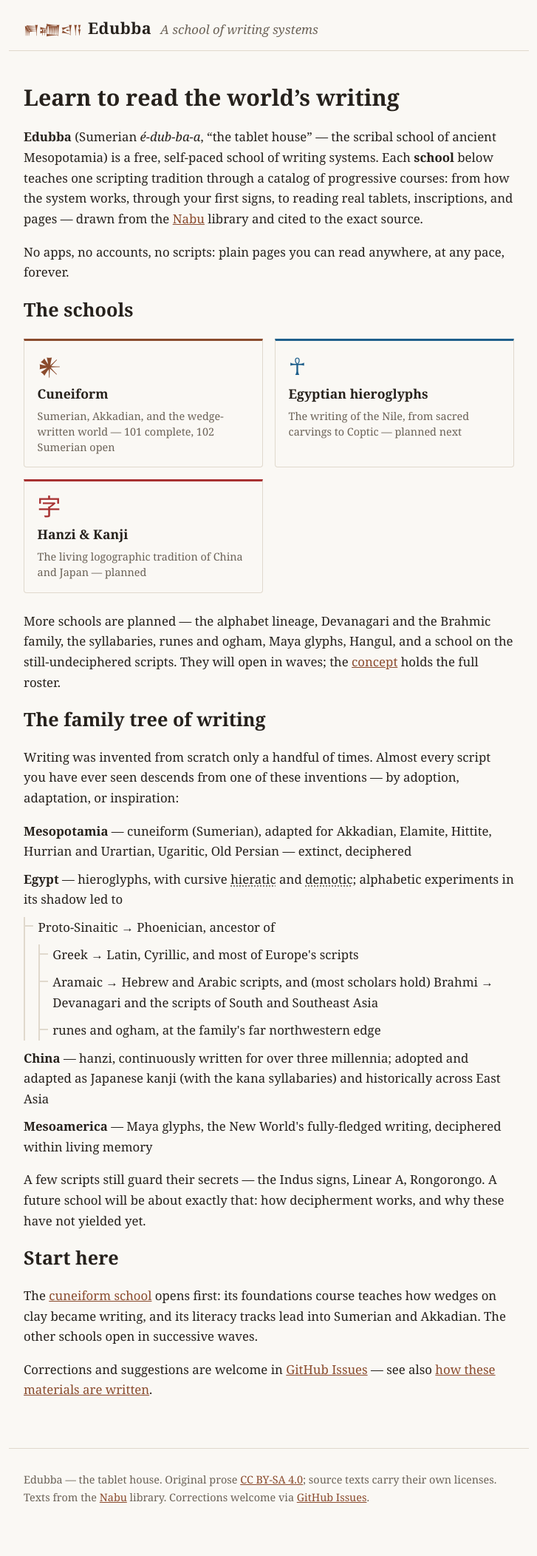
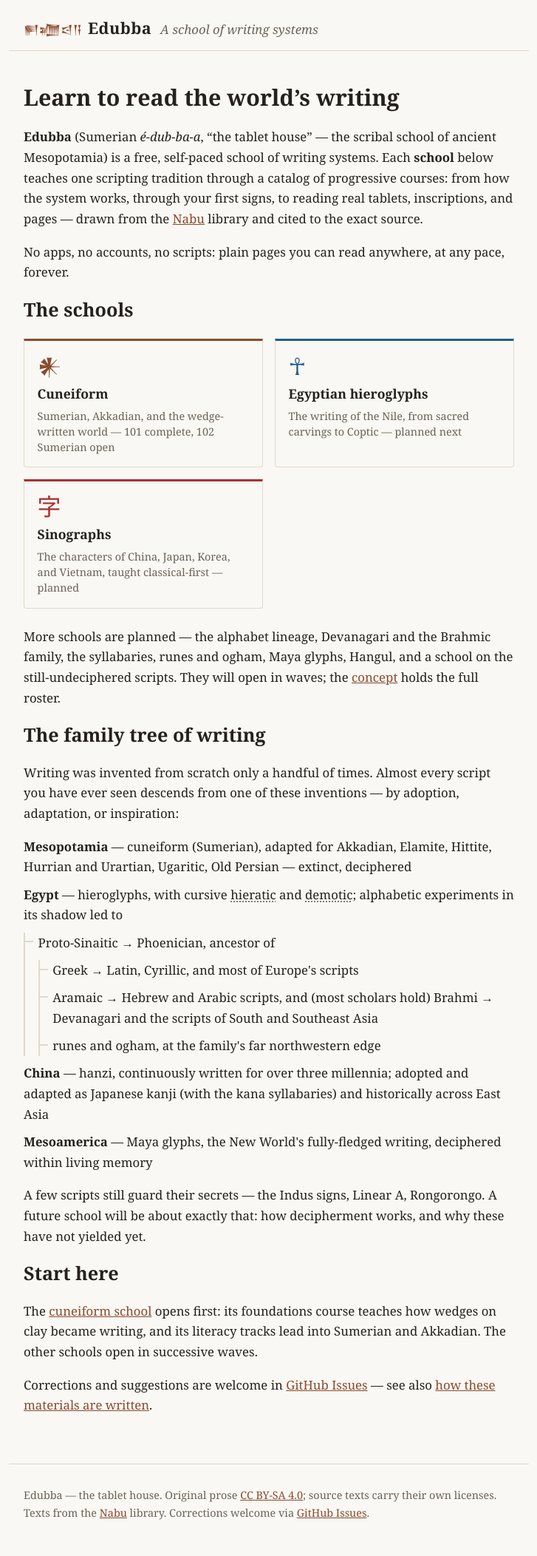
Before and after one commit to arvicco/nabu-edubba, a Jekyll site: the page built from site/index.md, in a window 1280 px wide. Shown: the whole page at 74% size, without its empty margins (276-1003 px from the left). Built offline with Jekyll 4.4.1, drawn with Linux system fonts in a browser that asks for light colours; before the commit the page ends 2083 px from its top, so only the background shows below that.

Commit message:
feat: the hanzi school becomes the sinograph school (M15-2)
Ratified name lands site-wide: /sinographs/ school page with the
ruled classical-first catalog, landing card, accent variables, and
body class renamed. The published /hanzi/ URL stays as a layoutless
redirect stub (meta refresh + visible link) so no live link breaks.

Co-Authored-By: Claude Fable 5 <noreply@anthropic.com>

```diff
--- a/site/_layouts/default.html
+++ b/site/_layouts/default.html
@@ -12,7 +12,7 @@
 </head>
 {% assign url_school = page.url | split: "/" | slice: 1 | first %}
 {% assign school = page.school | default: url_school %}
-<body{% if school == "cuneiform" or school == "hieroglyphs" or school == "hanzi" %} class="school-{{ school }}"{% endif %}>
+<body{% if school == "cuneiform" or school == "hieroglyphs" or school == "sinographs" %} class="school-{{ school }}"{% endif %}>
   <header class="site-header">
     <a class="wordmark" href="{{ '/' | relative_url }}" title="Edubba — the tablet house">
       <span class="wordmark-glyphs" aria-hidden="true">𒂍𒁾𒁀𒀀</span>
--- a/site/assets/style.css
+++ b/site/assets/style.css
@@ -31,7 +31,7 @@
   /* Per-school accents (school layouts set --accent to one of these) */
   --accent-cuneiform: #8a4b2d;   /* terracotta — clay and reed */
   --accent-hieroglyphs: #1f5f8b; /* lapis — faience and Nile */
-  --accent-hanzi: #a83232;       /* cinnabar — seal ink */
+  --accent-sinographs: #a83232;       /* cinnabar — seal ink */
   --logogram: #2f6b33;           /* reed green — logogram voice-marking */
 }
 
@@ -44,7 +44,7 @@
     --rule: #3a342d;
     --accent-cuneiform: #d08a5f;
     --accent-hieroglyphs: #6fa8d0;
-    --accent-hanzi: #d76c6c;
+    --accent-sinographs: #d76c6c;
     --logogram: #8fbb7a;
   }
 }
@@ -153,7 +153,7 @@ img, svg { max-width: 100%; }
 
 .accent-cuneiform   { --card-accent: var(--accent-cuneiform); }
 .accent-hieroglyphs { --card-accent: var(--accent-hieroglyphs); }
-.accent-hanzi       { --card-accent: var(--accent-hanzi); }
+.accent-sinographs       { --card-accent: var(--accent-sinographs); }
 
 /* --- Landing: family tree (nested lists, readable in any browser) --- */
 
@@ -602,7 +602,7 @@ a.deal-tile:visited { color: #9b9189; border-color: #d8d2cb; }
 
 /* Course pages carry their school's accent (landing cards already do) */
 body.school-hieroglyphs { --accent: var(--accent-hieroglyphs); }
-body.school-hanzi { --accent: var(--accent-hanzi); }
+body.school-sinographs { --accent: var(--accent-sinographs); }
 
 .translit { font-style: italic; }
 /* Bound transcription (rulebook §9): its own register beside the
--- a/site/index.md
+++ b/site/index.md
@@ -2,7 +2,7 @@
 title: null
 description: >-
   Edubba — a free, self-paced school of writing systems: courses in
-  cuneiform, hieroglyphs, hanzi, and the world's other scripting
+  cuneiform, hieroglyphs, sinographs, and the world's other scripting
   traditions, from first signs to reading real texts.
 ---
 
@@ -32,10 +32,10 @@ at any pace, forever.
     <strong>Egyptian hieroglyphs</strong>
     <span class="school-note">The writing of the Nile, from sacred carvings to Coptic — planned next</span>
   </a>
-  <a class="school-card accent-hanzi" href="{{ '/hanzi/' | relative_url }}">
+  <a class="school-card accent-sinographs" href="{{ '/sinographs/' | relative_url }}">
     <span class="school-glyph" aria-hidden="true">字</span>
-    <strong>Hanzi &amp; Kanji</strong>
-    <span class="school-note">The living logographic tradition of China and Japan — planned</span>
+    <strong>Sinographs</strong>
+    <span class="school-note">The characters of China, Japan, Korea, and Vietnam, taught classical-first — planned</span>
   </a>
 </div>
 
```
Also changed, not shown: site/hanzi/index.html (added, +17 -0 lines), site/hanzi/index.md (deleted, +0 -42 lines), site/sinographs/index.md (added, +46 -0 lines).
